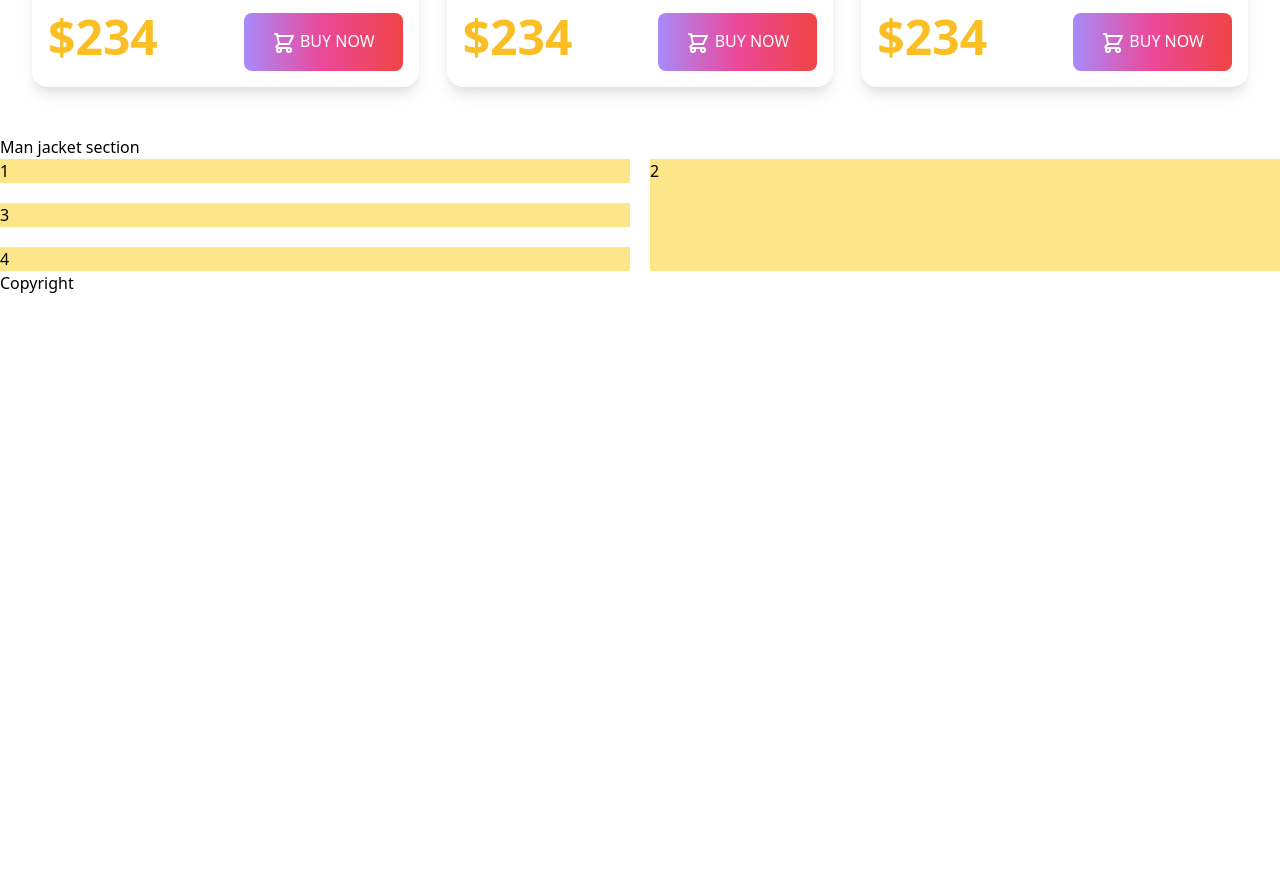
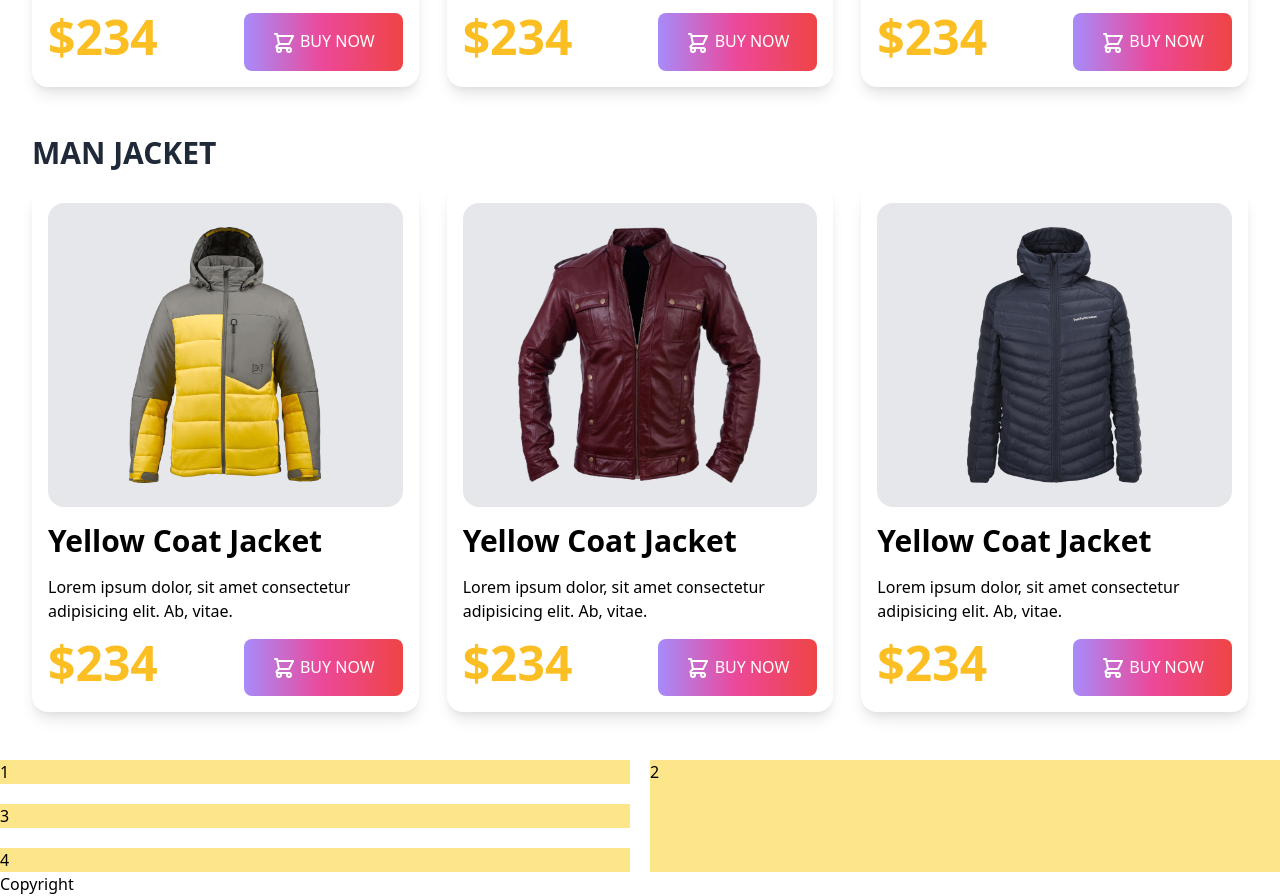
Before and after one commit to IshtiaqAhmed001/penguin-fashion-tailwind, a plain HTML site: page index.html in a window 1280 px wide. Shown: the part 1122-2018 px from the top of the page. Before the commit the page ends 1417 px from the top, so only its background shows below. Drawn offline with nearby package versions, Linux system fonts and the light colour scheme.

Commit message:
added man section

```diff
--- a/index.html
+++ b/index.html
@@ -101,8 +101,69 @@
             </div>
         </section>
         <!-- man jacket section -->
-        <section>
-            <h2>Man jacket section</h2>
+        <section class="container px-8 mx-auto my-12">
+            <h2 class="text-3xl uppercase text-gray-800 font-bold mb-4">Man Jacket</h2>
+            <!-- Man jacket conainer  -->
+            <div class="grid lg:grid-cols-3 gap-7">
+                <!-- single coat item -->
+                <div class="shadow-lg rounded-2xl p-4 space-y-4">
+                    <div class="bg-gray-200 rounded-2xl py-6">
+                        <img class="h-64 mx-auto" src="images/jacket-4.png" alt="">
+                    </div>
+                    <h4 class="text-3xl font-bold">Yellow Coat Jacket</h4>
+                    <p>Lorem ipsum dolor, sit amet consectetur adipisicing elit. Ab, vitae.</p>
+                    <div class="lg:flex justify-between">
+                        <h2 class="text-5xl font-black text-yellow-400">$234</h2>
+                        <button
+                            class="text-white uppercase px-7 py-4 bg-green-500 rounded-lg font-medium bg-gradient-to-r from-purple-400 via-pink-500 to-red-500">
+                            <svg xmlns="http://www.w3.org/2000/svg" class="h-6 w-6 inline" fill="none"
+                                viewBox="0 0 24 24" stroke="currentColor">
+                                <path stroke-linecap="round" stroke-linejoin="round" stroke-width="2"
+                                    d="M3 3h2l.4 2M7 13h10l4-8H5.4M7 13L5.4 5M7 13l-2.293 2.293c-.63.63-.184 1.707.707 1.707H17m0 0a2 2 0 100 4 2 2 0 000-4zm-8 2a2 2 0 11-4 0 2 2 0 014 0z" />
+                            </svg>
+                            Buy Now</button>
+                    </div>
+                </div>
+                <!-- single coat item -->
+                <div class="shadow-lg rounded-2xl p-4 space-y-4">
+                    <div class="bg-gray-200 rounded-2xl py-6">
+                        <img class="h-64 mx-auto" src="images/jacket-5.png" alt="">
+                    </div>
+                    <h4 class="text-3xl font-bold">Yellow Coat Jacket</h4>
+                    <p>Lorem ipsum dolor, sit amet consectetur adipisicing elit. Ab, vitae.</p>
+                    <div class="lg:flex justify-between">
+                        <h2 class="text-5xl font-black text-yellow-400">$234</h2>
+                        <button
+                            class="text-white uppercase px-7 py-4 bg-green-500 rounded-lg font-medium bg-gradient-to-r from-purple-400 via-pink-500 to-red-500">
+                            <svg xmlns="http://www.w3.org/2000/svg" class="h-6 w-6 inline" fill="none"
+                                viewBox="0 0 24 24" stroke="currentColor">
+                                <path stroke-linecap="round" stroke-linejoin="round" stroke-width="2"
+                                    d="M3 3h2l.4 2M7 13h10l4-8H5.4M7 13L5.4 5M7 13l-2.293 2.293c-.63.63-.184 1.707.707 1.707H17m0 0a2 2 0 100 4 2 2 0 000-4zm-8 2a2 2 0 11-4 0 2 2 0 014 0z" />
+                            </svg>
+                            Buy Now</button>
+                    </div>
+                </div>
+                <!-- single coat item -->
+                <div class="shadow-lg rounded-2xl p-4 space-y-4">
+                    <div class="bg-gray-200 rounded-2xl py-6">
+                        <img class="h-64 mx-auto" src="images/jacket-6.png" alt="">
+                    </div>
+                    <h4 class="text-3xl font-bold">Yellow Coat Jacket</h4>
+                    <p>Lorem ipsum dolor, sit amet consectetur adipisicing elit. Ab, vitae.</p>
+                    <div class="lg:flex justify-between">
+                        <h2 class="text-5xl font-black text-yellow-400">$234</h2>
+                        <button
+                            class="text-white uppercase px-7 py-4 bg-green-500 rounded-lg font-medium bg-gradient-to-r from-purple-400 via-pink-500 to-red-500">
+                            <svg xmlns="http://www.w3.org/2000/svg" class="h-6 w-6 inline" fill="none"
+                                viewBox="0 0 24 24" stroke="currentColor">
+                                <path stroke-linecap="round" stroke-linejoin="round" stroke-width="2"
+                                    d="M3 3h2l.4 2M7 13h10l4-8H5.4M7 13L5.4 5M7 13l-2.293 2.293c-.63.63-.184 1.707.707 1.707H17m0 0a2 2 0 100 4 2 2 0 000-4zm-8 2a2 2 0 11-4 0 2 2 0 014 0z" />
+                            </svg>
+                            Buy Now</button>
+                    </div>
+                </div>
+
+            </div>
         </section>
         <!-- features section start  -->
         <section class="grid lg:grid-cols-2 gap-5">
```
